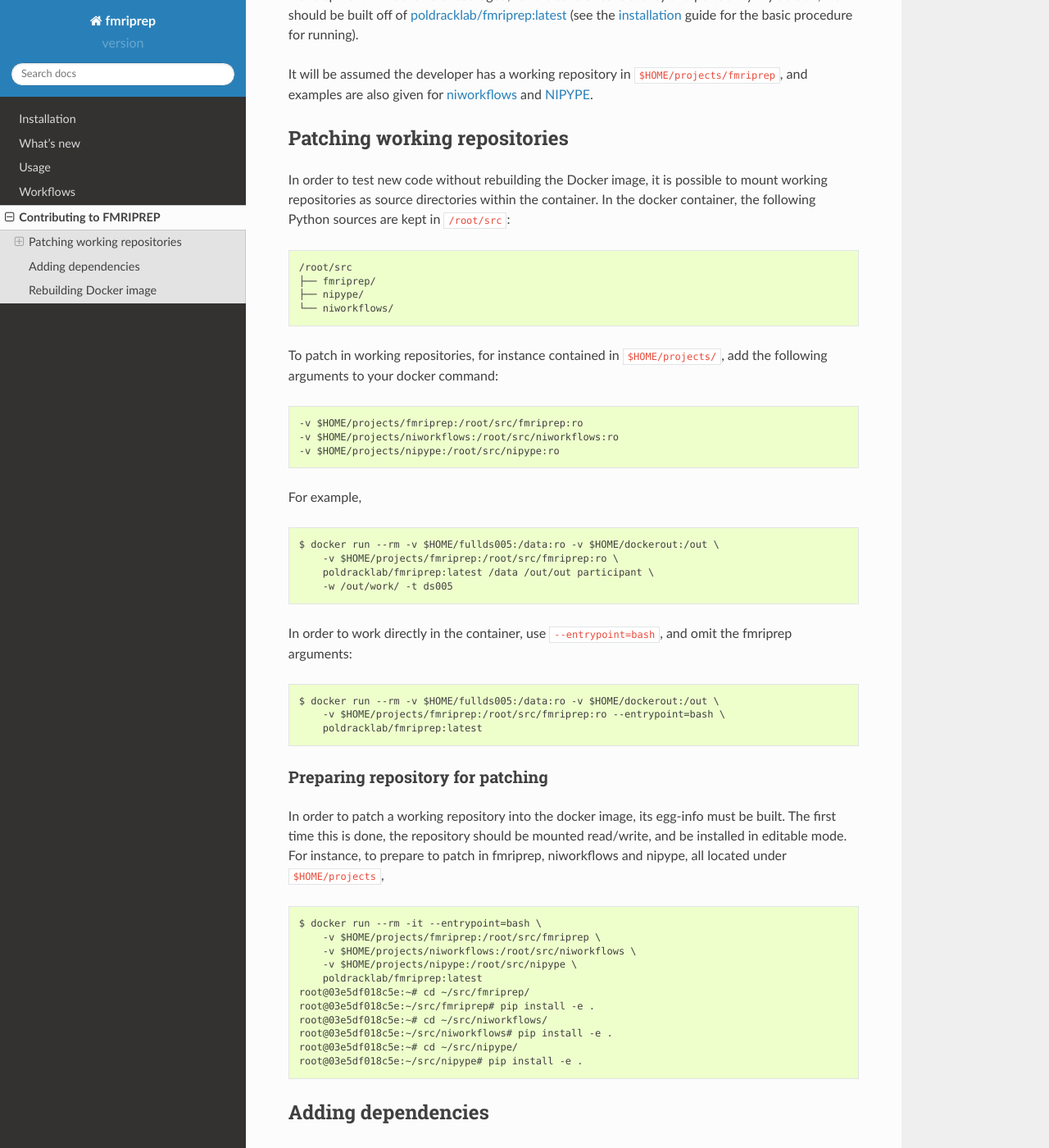
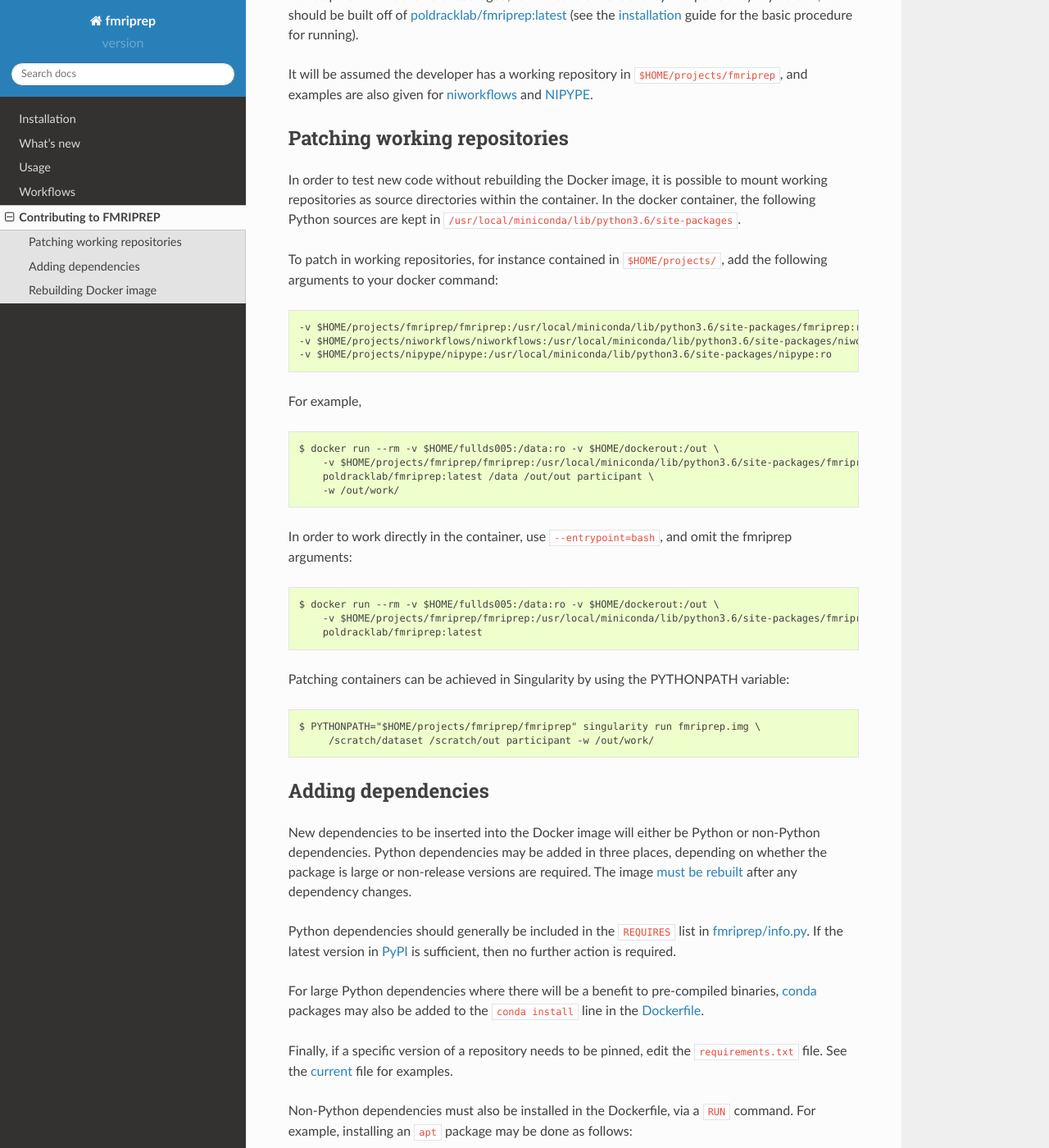
Before and after one commit to yohanchatelain/fmriprep, a Sphinx documentation site: the page built from docs/contributors.rst, in a window 1280 px wide and 1400 px high, scrolled down 249 px. Shown: the whole window at 82% size. Built offline with Sphinx 7.4.7 and the Read the Docs theme 2.0.0, drawn with Linux system fonts in a browser that asks for light colours; the version number could not be read and is left out.

Commit message:
update docs on patching containers

```diff
--- a/docs/contributors.rst
+++ b/docs/contributors.rst
@@ -24,54 +24,34 @@ In order to test new code without rebuilding the Docker image, it is
 possible to mount working repositories as source directories within the
 container.
 In the docker container, the following Python sources are kept in
-``/root/src``: ::
-
-    /root/src
-    ├── fmriprep/
-    ├── nipype/
-    └── niworkflows/
+``/usr/local/miniconda/lib/python3.6/site-packages``.
 
 To patch in working repositories, for instance contained in
 ``$HOME/projects/``, add the following arguments to your docker command: ::
 
-    -v $HOME/projects/fmriprep:/root/src/fmriprep:ro
-    -v $HOME/projects/niworkflows:/root/src/niworkflows:ro
-    -v $HOME/projects/nipype:/root/src/nipype:ro
+    -v $HOME/projects/fmriprep/fmriprep:/usr/local/miniconda/lib/python3.6/site-packages/fmriprep:ro
+    -v $HOME/projects/niworkflows/niworkflows:/usr/local/miniconda/lib/python3.6/site-packages/niworkflows:ro
+    -v $HOME/projects/nipype/nipype:/usr/local/miniconda/lib/python3.6/site-packages/nipype:ro
 
 For example, ::
 
     $ docker run --rm -v $HOME/fullds005:/data:ro -v $HOME/dockerout:/out \
-        -v $HOME/projects/fmriprep:/root/src/fmriprep:ro \
+        -v $HOME/projects/fmriprep/fmriprep:/usr/local/miniconda/lib/python3.6/site-packages/fmriprep:ro \
         poldracklab/fmriprep:latest /data /out/out participant \
-        -w /out/work/ -t ds005
+        -w /out/work/
 
 In order to work directly in the container, use ``--entrypoint=bash``, and
 omit the fmriprep arguments: ::
 
     $ docker run --rm -v $HOME/fullds005:/data:ro -v $HOME/dockerout:/out \
-        -v $HOME/projects/fmriprep:/root/src/fmriprep:ro --entrypoint=bash \
+        -v $HOME/projects/fmriprep/fmriprep:/usr/local/miniconda/lib/python3.6/site-packages/fmriprep:ro --entrypoint=bash \
         poldracklab/fmriprep:latest
 
-Preparing repository for patching
----------------------------------
-In order to patch a working repository into the docker image, its egg-info
-must be built.
-The first time this is done, the repository should be mounted read/write,
-and be installed in editable mode.
-For instance, to prepare to patch in fmriprep, niworkflows and nipype,
-all located under ``$HOME/projects``, ::
+Patching containers can be achieved in Singularity by using the PYTHONPATH variable: ::
 
-    $ docker run --rm -it --entrypoint=bash \
-        -v $HOME/projects/fmriprep:/root/src/fmriprep \
-        -v $HOME/projects/niworkflows:/root/src/niworkflows \
-        -v $HOME/projects/nipype:/root/src/nipype \
-        poldracklab/fmriprep:latest
-    root@03e5df018c5e:~# cd ~/src/fmriprep/
-    root@03e5df018c5e:~/src/fmriprep# pip install -e .
-    root@03e5df018c5e:~# cd ~/src/niworkflows/
-    root@03e5df018c5e:~/src/niworkflows# pip install -e .
-    root@03e5df018c5e:~# cd ~/src/nipype/
-    root@03e5df018c5e:~/src/nipype# pip install -e .
+   $ PYTHONPATH="$HOME/projects/fmriprep/fmriprep" singularity run fmriprep.img \
+        /scratch/dataset /scratch/out participant -w /out/work/
+
 
 Adding dependencies
 ===================
```
